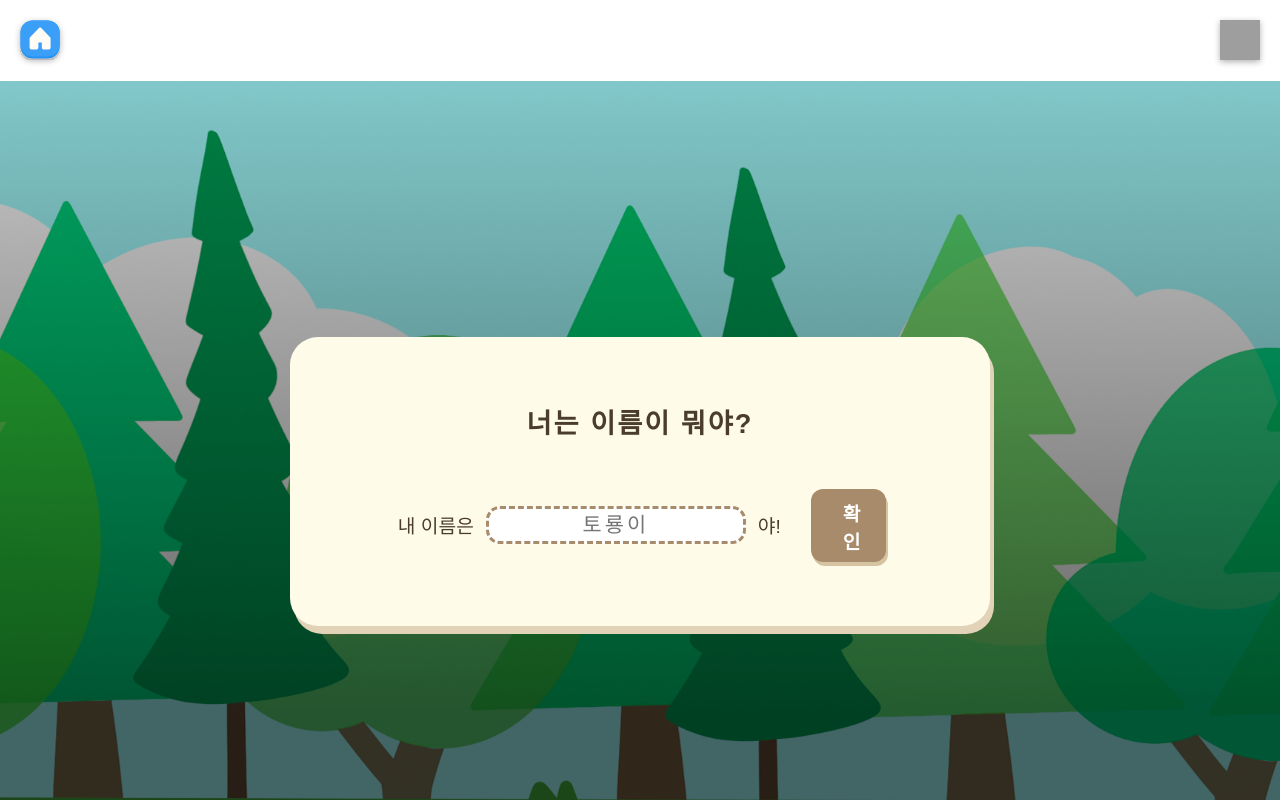
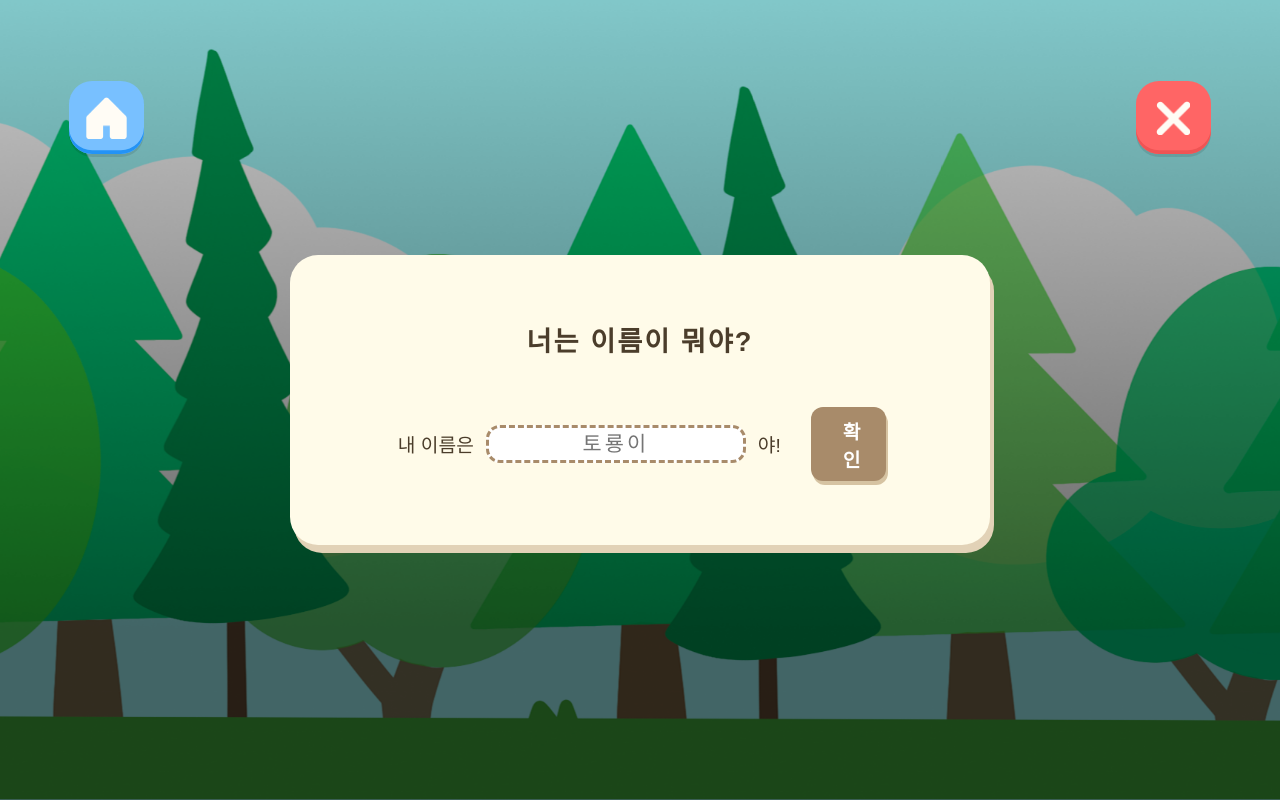
Before and after one commit to jwkwon-715/donimoney, a Node server app: page /character/create in a window 1280 px wide. Run offline with Node 20, Linux system fonts and the light colour scheme; the visitor is signed in with stand-in values (Sample User, id 1); data that the repository does not hold is empty; some libraries are stand-ins or nearby versions; grey boxes are pictures that could not be loaded.

Commit message:
캐릭터 생성 화면 수정

```diff
--- a/public/stylesheets/characterCreate.css
+++ b/public/stylesheets/characterCreate.css
@@ -23,41 +23,61 @@ body, html {
   background-position: center;
 }
 
-.home-btn {
+.nav-buttons {
+  display: none !important;
+}
+
+.home-button, .close-button {
   position: fixed;
-  top: 20px;
-  left: 20px;
+  top: 81.33px;
+  z-index: 9999;
+  left: auto; right: auto; /* 둘 다 초기화 */
+  width: 75.33px;
+  height: 73.02px;
+  border: none;
+  border-radius: 23.18px;
+  background: none;
+  box-shadow: none;
+  padding: 0;
+  margin: 0;
   display: flex;
+  align-items: center;
   justify-content: center;
-  align-items: center;
   text-decoration: none;
-  z-index: 10;
-  background-color: transparent;
+  cursor: pointer;
+  box-sizing: border-box;
+  vertical-align: middle;
+  line-height: normal;
+}
+
+.home-button {
+  left: 69px;
+  background-color: #78C0FF;
+  box-shadow: inset 0 -3.74px 0 0 #2393F6, 0 3px 0 0 rgba(0, 0, 0, 0.1);
+}
+
+.close-button {
+  right: 69px;
+  background-color: #FF6565;
+  box-shadow: inset 0 -3.74px 0 0 #EF5454, 0 3px 0 0 rgba(0, 0, 0, 0.1);
+}
+
+.home-button:hover, .home-button:active,
+.close-button:hover, .close-button:active {
+  transform: translateY(4px);
+  box-shadow: 0 3px 0 0 rgba(0,0,0,0.1);
 }
 
 .home-icon {
-  width: 40px;
-  height: 40px;
-  filter: drop-shadow(0px 2px 3px rgba(0, 0, 0, 0.3));
-}
-
-.close-btn {
-  position: fixed;
-  top: 20px;
-  right: 20px;
-  display: flex;
-  justify-content: center;
-  align-items: center;
-  z-index: 10;
-  background-color: transparent;
-  /* font-size, color 등은 필요 없으니 삭제해도 됨 */
+  width: 40.39px;
+  height: 42px;
+  display: block;
 }
 
 .close-icon {
-  width: 40px;
-  height: 40px;
-  filter: drop-shadow(0px 2px 3px rgba(0, 0, 0, 0.3));
-  /* 필요시 margin, vertical-align 등 추가 */
+  width: 34px;
+  height: 34px;
+  display: block;
 }
 
 .center-container {
--- a/views/characterCreate.ejs
+++ b/views/characterCreate.ejs
@@ -8,11 +8,11 @@
 <body>
   <div class="forest-bg"></div>
 
-  <a href="/" class="home-btn">
-    <img src="/images/home.svg" alt="홈" class="home-icon">
+  <a href="/" class="home-button">
+    <img src="/images/home_icon.png" class="home-icon" alt="">
   </a>
-  <a href="javascript:history.back()" class="close-btn">
-    <img src="/images/disable.png" alt="뒤로가기" class="close-icon">
+  <a href="javascript:history.back()" class="close-button">
+    <img src="/images/close_icon.png" class="close-icon" alt="">
   </a>
 
   <div class="center-container">
--- a/views/game/quizSelect.ejs
+++ b/views/game/quizSelect.ejs
@@ -36,7 +36,7 @@
                         <button class="quiz-card" type="submit" <%= isLearned ? '' : 'disabled' %>>
                             <%= curriculum.curriculum_title %>
                             <% if (!isLearned) { %>
-                                // <!-- <span class="lock-icon">🔒</span> -->
+                                <!-- <span class="lock-icon">🔒</span> -->
                                 <img class="lock-icon" src="/images/lock_icon.png" alt="">
                             <% } %>
                         </button>
```
